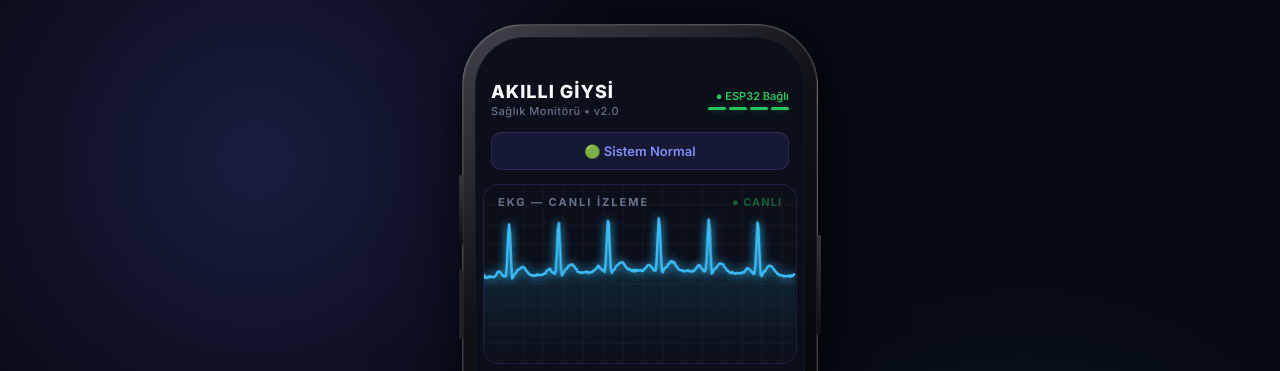
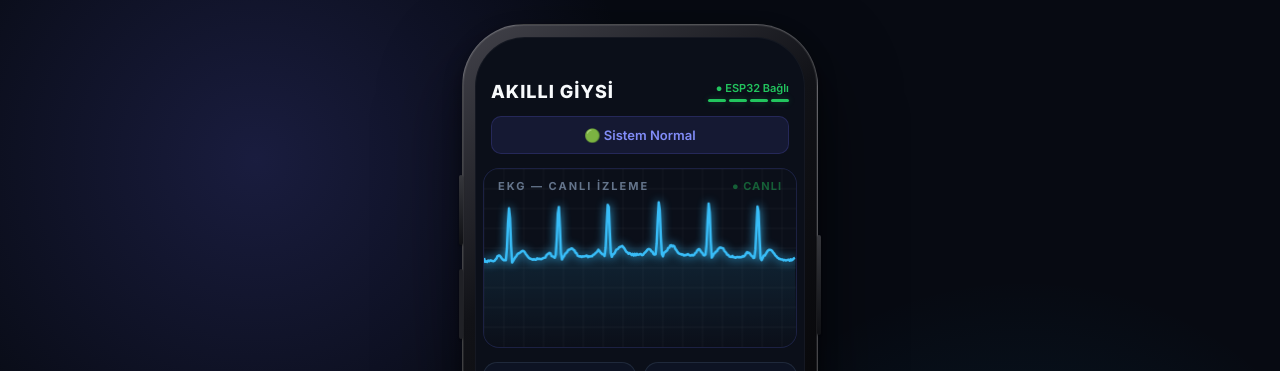
Before and after one commit to beratbesli/akilligiysiapp, a plain HTML site: page index.html in a window 1280 px wide. Shown: the top 371 px of the page. Drawn offline with Linux system fonts and the light colour scheme.

Commit message:
chore: Sağlık Monitörü v2.0 alt başlığı kaldırıldı

```diff
--- a/index.html
+++ b/index.html
@@ -1268,7 +1268,6 @@ button {
     <header class="app-header">
         <div class="header-titles">
             <h1>AKILLI GİYSİ</h1>
-            <h2>Sağlık Monitörü • v2.0</h2>
         </div>
         <div class="header-connection" id="headerConnection">
             <div class="connection-status" id="connectionStatus">● Bağlanıyor...</div>
```
